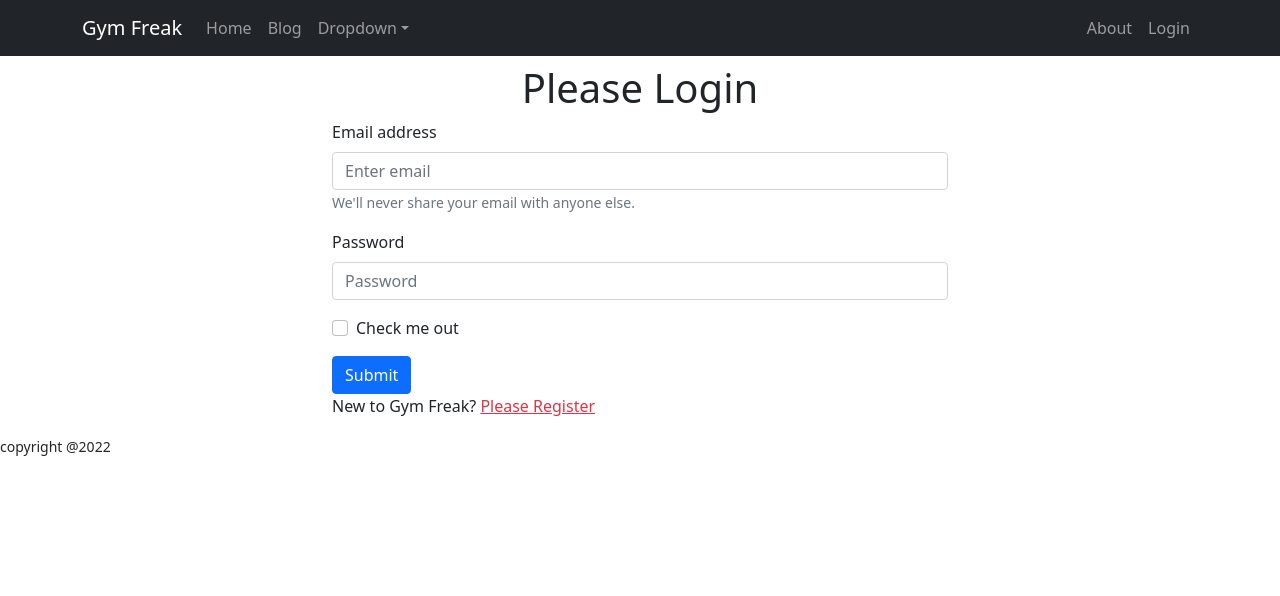
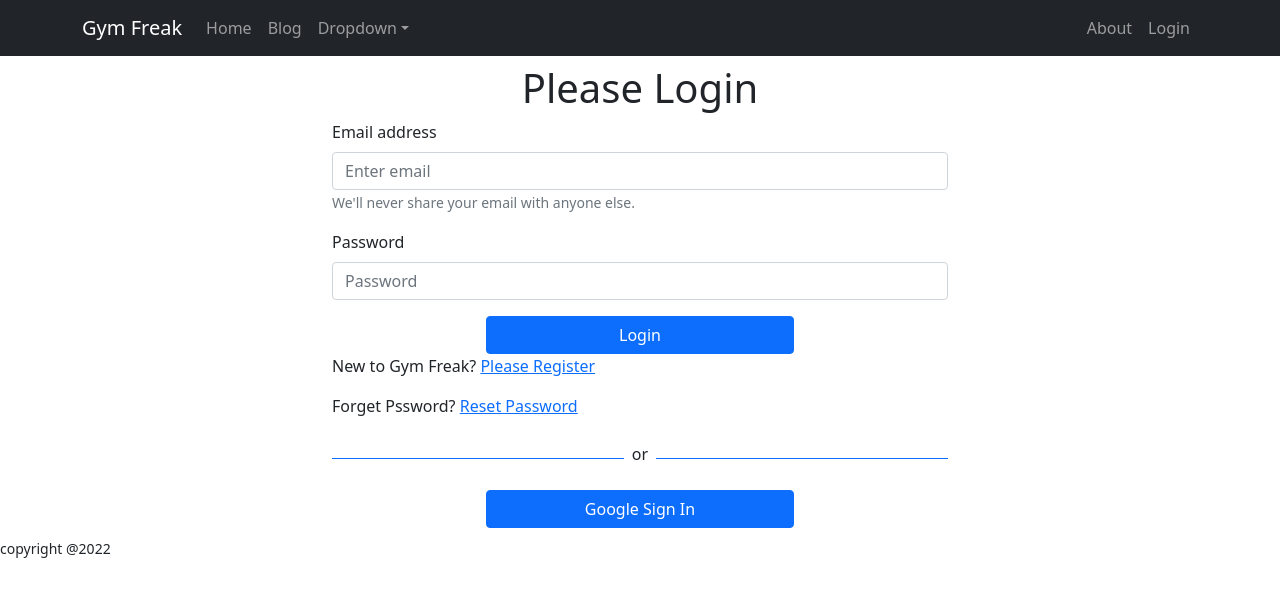
Before and after one commit to asifminhaz/gym-with-asif, a React (Create React App) app: page /login in a window 1280 px wide. Shown: the top 596 px of the page. Built offline with nearby package versions, Linux system fonts and the light colour scheme; no server answers.

Commit message:
add google signin

```diff
--- a/src/Components/Login/Login.js
+++ b/src/Components/Login/Login.js
@@ -1,14 +1,16 @@
 import React, { useRef } from 'react';
 import { Button, Form } from 'react-bootstrap';
-import { useSignInWithEmailAndPassword } from 'react-firebase-hooks/auth';
+import { useSendPasswordResetEmail, useSignInWithEmailAndPassword } from 'react-firebase-hooks/auth';
 import { useLocation, useNavigate } from 'react-router-dom';
 import { Link } from 'react-router-dom';
 import auth from '../../Firebase.init';
+import SocialLogin from './SocialLogin/SocialLogin';
 const Login = () => {
 
           const emailRef = useRef('')
           const passwordRef = useRef('')
           const navigate = useNavigate();
+
           const location = useLocation();
           let from = location.state?.from?.pathname || "/"
           const [
@@ -17,6 +19,7 @@
                     loading,
                     error,
                   ] = useSignInWithEmailAndPassword(auth);
+                  const [sendPasswordResetEmail, sending] = useSendPasswordResetEmail(auth);
 
           const handleSubmit = event => {
           event.preventDefault()
@@ -29,6 +32,13 @@
           }
           const navigateRegister = event => {
              navigate('/register')
+          }
+
+          const resetPassword = async () => {
+                    const email= emailRef.current.value;
+                    await sendPasswordResetEmail(email);
+          alert('Sent email');
+
           }
           return (
  <div className='container w-50 mx-auto'>
@@ -46,14 +56,14 @@
     <Form.Label>Password</Form.Label>
     <Form.Control ref={passwordRef} type="password" placeholder="Password"required />
   </Form.Group>
-  <Form.Group className="mb-3" controlId="formBasicCheckbox">
-    <Form.Check type="checkbox" label="Check me out" />
-  </Form.Group>
-  <Button variant="primary" type="submit">
-    Submit
+
+  <Button variant="primary w-50 d-block mx-auto" type="submit">
+    Login
   </Button>
 </Form>
-<p>New to Gym Freak? <Link to="/register" className='text-danger' onClick={navigateRegister}> Please Register</Link></p>
+<p>New to Gym Freak? <Link to="/register" className='text-primary' onClick={navigateRegister}> Please Register</Link></p>
+<p>Forget Pssword? <Link to="/register" className='text-primary' onClick={resetPassword}> Reset Password</Link></p>
+<SocialLogin></SocialLogin>
    </div>
           );
 };
--- /dev/null
+++ b/src/Components/Login/SocialLogin/SocialLogin.js
@@ -0,0 +1,50 @@
+import React from 'react';
+import { useSignInWithGoogle } from 'react-firebase-hooks/auth';
+import { useNavigate } from 'react-router-dom';
+import auth from '../../../Firebase.init';
+
+
+
+const SocialLogin = () => {
+          const [signInWithGoogle, user, loading, error] = useSignInWithGoogle(auth);
+          const navigate = useNavigate();
+          let errorElement;
+
+
+          // if(loading){
+          //     return <Loading></Loading>
+          // }
+
+          if (error) {
+          errorElement = <div>
+           <p className='text-danger'>Error: {error?.message}</p>
+           </div>
+          }
+
+          if (user) {
+              navigate('/home');
+          }
+          return (
+     <div>
+          <div className='d-flex align-items-center'>
+                <div style={{ height: '1px' }} className='bg-primary w-50'></div>
+                <p className='mt-2 px-2'>or</p>
+                <div style={{ height: '1px' }} className='bg-primary w-50'></div>
+            </div>
+            {errorElement}
+
+            <div className=''>
+                <button
+
+                    onClick={() => signInWithGoogle()}
+                    className='btn btn-primary w-50 d-block mx-auto my-2'>
+
+                    <span className='px-2'>Google Sign In</span>
+                </button>
+                </div>
+          </div>
+
+          );
+};
+
+export default SocialLogin;
--- a/src/Components/Register/Register.css
+++ b/src/Components/Register/Register.css
@@ -9,5 +9,7 @@
           padding-left: 10px;
           font-size: 18px;
           margin-bottom: 16px;
+          border:1px solid darkgray;
+          font-size: 16px;
 
 }
--- a/src/Components/Register/Register.js
+++ b/src/Components/Register/Register.js
@@ -39,10 +39,10 @@
                                     <br></br>
                                     <input type="password" name="password" id="" placeholder='password'  required/>
                                     <br></br>
-                                    <input type="submit" value="Register" />
+                                    <input className='btn btn-primary mx-auto d-block' type="submit" value="Register" />
 
                           </form>
-                          <p>Already have an account? <Link to="/login" className='text-danger' onClick={navigateLogin}> Please Login</Link></p>
+                          <p>Already have an account? <Link to="/login" className='text-primary' onClick={navigateLogin}> Please Login</Link></p>
                     </div>
           );
 };
```
